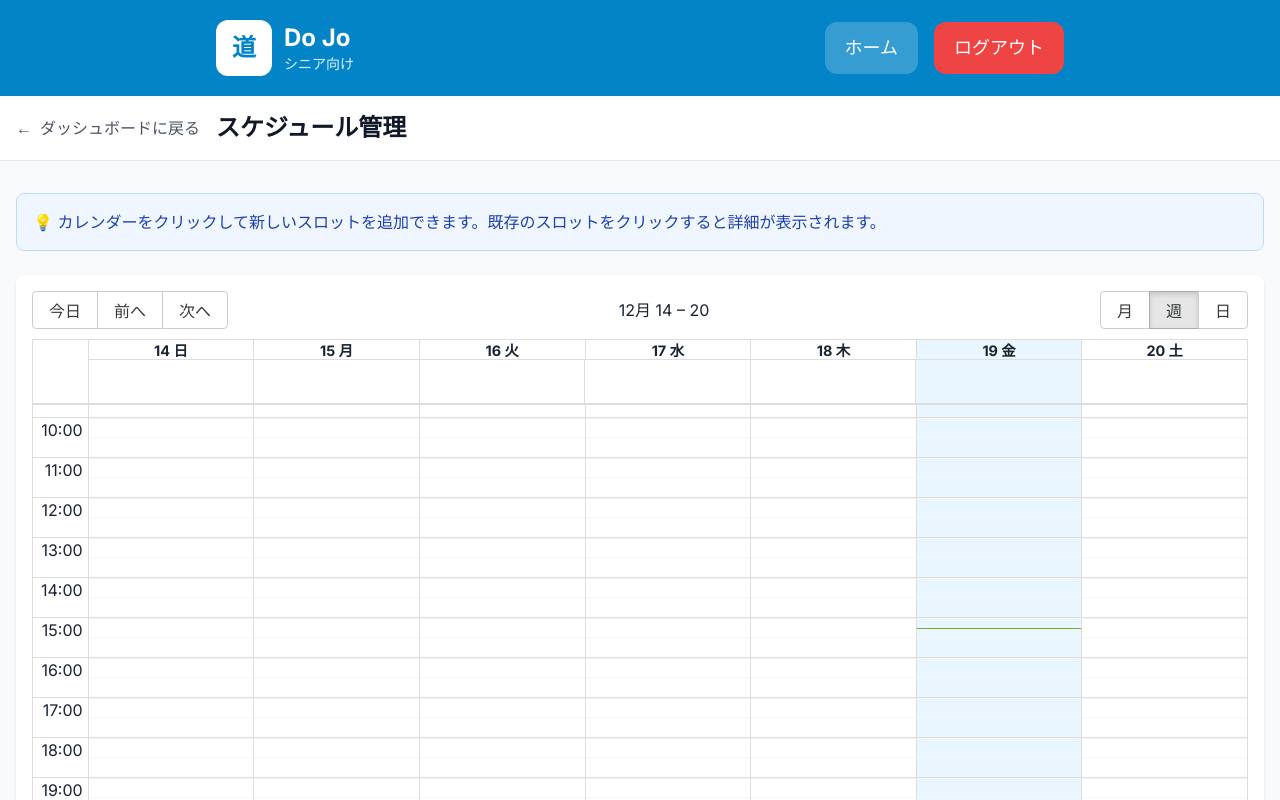
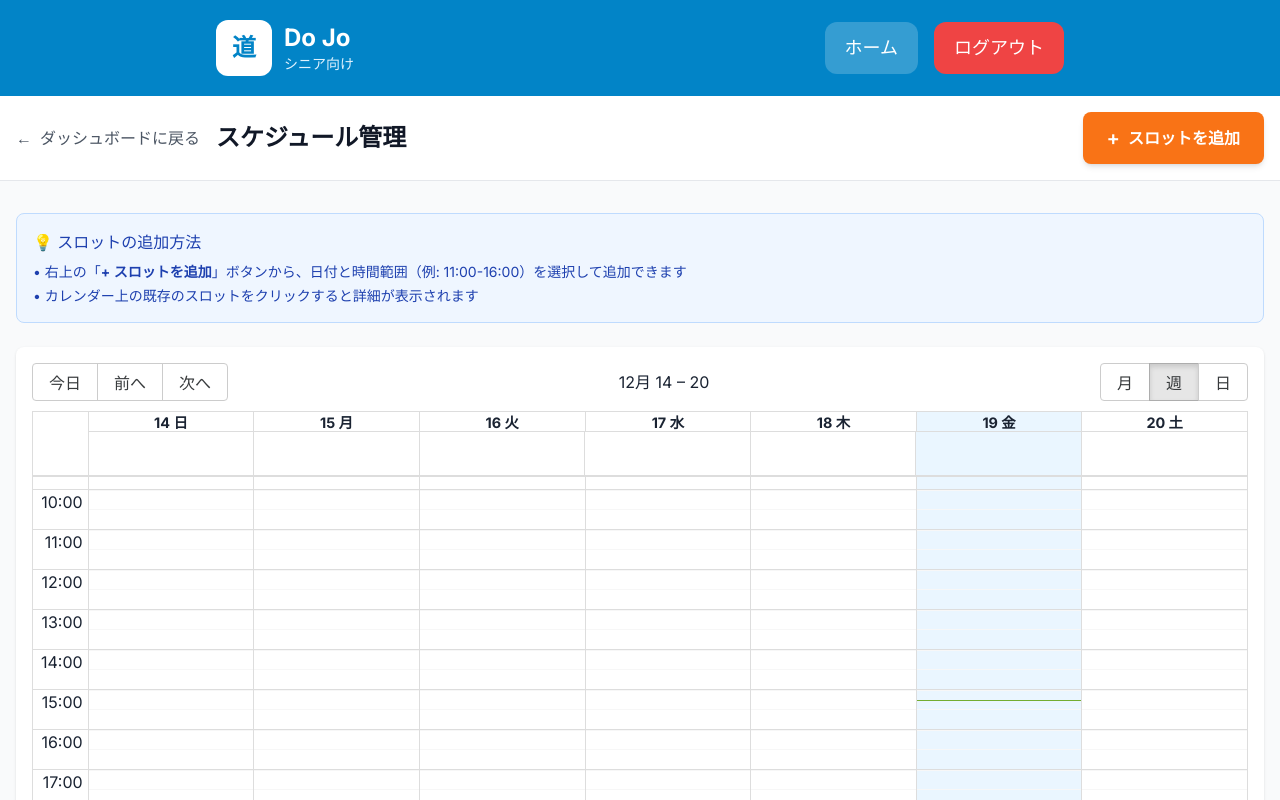
Before and after one commit to keisukenakamoto0410-boop/Do-Jo, a Next.js app: page /senior/schedule in a window 1280 px wide. Shown: the top 800 px of the page. Built offline with nearby package versions, Linux system fonts and the light colour scheme; no server answers; the database is empty; sample sign-in values are in the browser's storage.

Commit message:
Fix schedule creation: redirect to time selection page instead of calendar modal

```diff
--- a/app/senior/schedule/create/page.tsx
+++ b/app/senior/schedule/create/page.tsx
@@ -30,10 +30,10 @@ export default function CreateSchedulePage() {
     return dates;
   };
 
-  // Generate time options (30-minute intervals from 07:00 to 22:00)
+  // Generate time options (30-minute intervals from 09:00 to 21:00)
   const generateTimeOptions = () => {
     const times = [];
-    for (let hour = 7; hour <= 22; hour++) {
+    for (let hour = 9; hour <= 21; hour++) {
       for (let minute = 0; minute < 60; minute += 30) {
         const timeString = `${hour.toString().padStart(2, "0")}:${minute
           .toString()
--- a/app/senior/schedule/page.tsx
+++ b/app/senior/schedule/page.tsx
@@ -56,8 +56,8 @@ export default function SchedulePage() {
   };
 
   const handleSelectSlot = (start: Date, end: Date) => {
-    setSelectedSlot({ start, end });
-    setShowAddModal(true);
+    // カレンダーからの直接追加を無効化し、作成ページへ誘導
+    router.push("/senior/schedule/create");
   };
 
   const handleSelectEvent = (event: any) => {
@@ -140,15 +140,26 @@ export default function SchedulePage() {
             </button>
             <h1 className="text-2xl font-bold text-gray-900">スケジュール管理</h1>
           </div>
+          <button
+            onClick={() => router.push("/senior/schedule/create")}
+            className="flex items-center gap-2 px-6 py-3 bg-orange-500 text-white rounded-lg font-semibold hover:bg-orange-600 transition-colors shadow-md"
+          >
+            <span className="text-xl">+</span>
+            <span>スロットを追加</span>
+          </button>
         </div>
       </div>
 
       {/* Calendar */}
       <div className="max-w-7xl mx-auto px-4 py-8">
         <div className="mb-6 bg-blue-50 border border-blue-200 rounded-lg p-4">
-          <p className="text-blue-800">
-            💡 カレンダーをクリックして新しいスロットを追加できます。既存のスロットをクリックすると詳細が表示されます。
+          <p className="text-blue-800 font-medium mb-2">
+            💡 スロットの追加方法
           </p>
+          <ul className="text-blue-800 text-sm space-y-1">
+            <li>• 右上の「<strong>+ スロットを追加</strong>」ボタンから、日付と時間範囲（例: 11:00-16:00）を選択して追加できます</li>
+            <li>• カレンダー上の既存のスロットをクリックすると詳細が表示されます</li>
+          </ul>
         </div>
 
         <SlotCalendar
```
